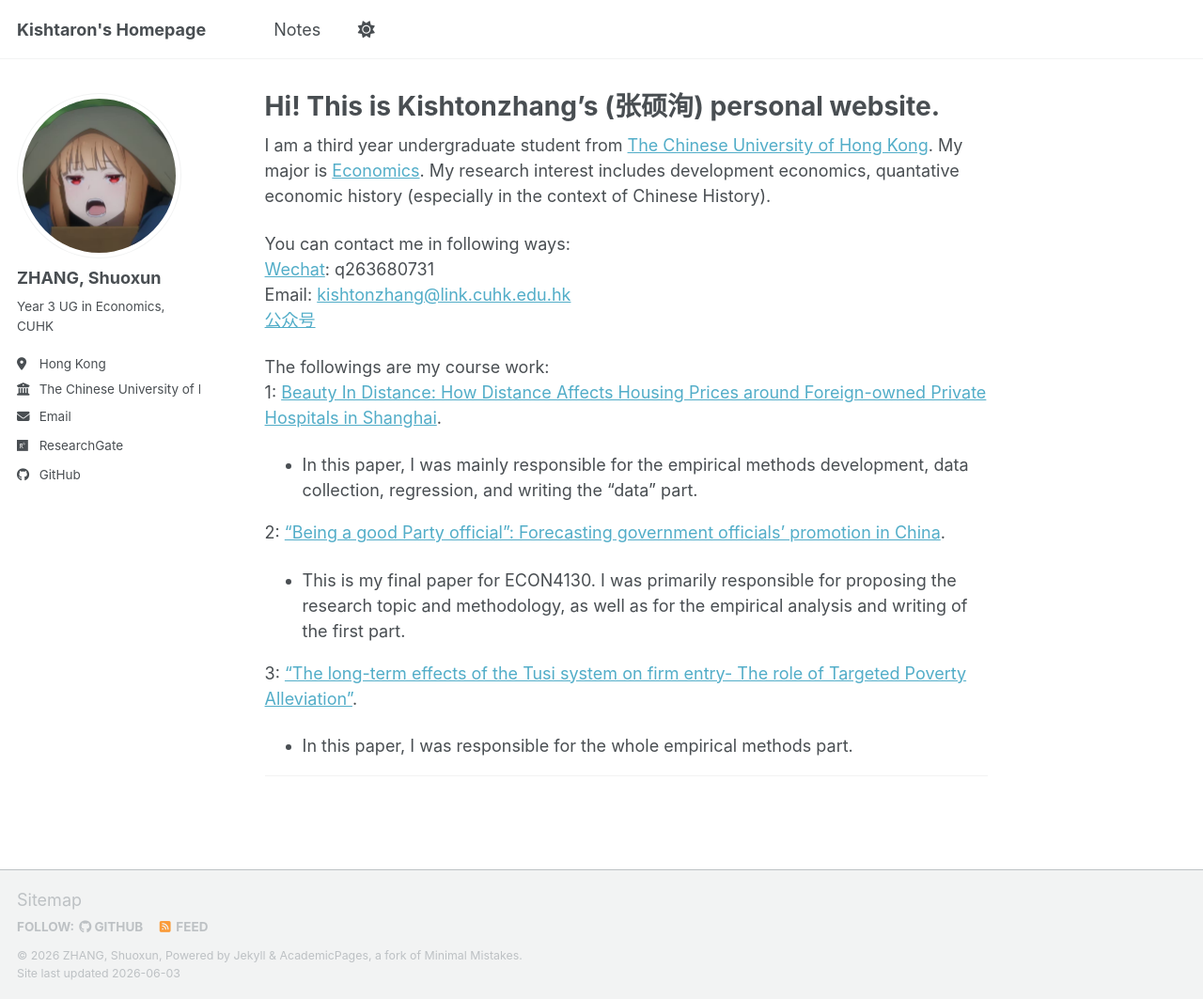
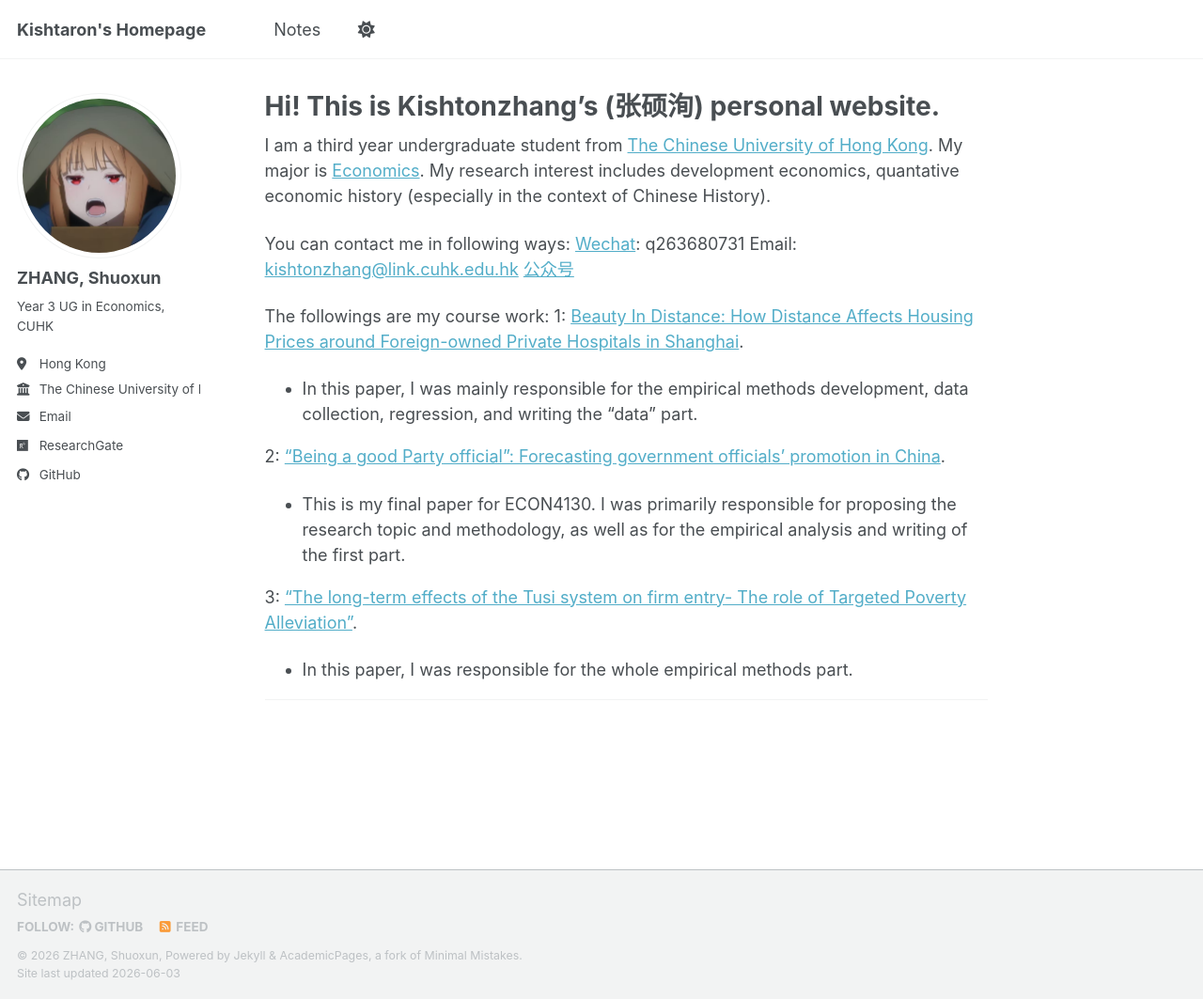
Before and after one commit to Kishtonzhang/Kishtonzhang.github.io, a Jekyll site: the page built from _pages/about.md, in a window 1280 px wide and 1063 px high. Shown: the whole window at 94% size. Built offline with Jekyll 4.4.1, drawn with Linux system fonts in a browser that asks for light colours; a script bundle is joined from its source files by our own code; library files that are not in the unit come from our copies.

```diff
--- a/_pages/about.md
+++ b/_pages/about.md
@@ -3,27 +3,27 @@ permalink: /
 title: "Hi! This is Kishtonzhang's (张硕洵) personal website. "
 author_profile: true
 redirect_from:
-  - /about/
-  - /about.html
+ - /about/
+ - /about.html
 ---
 I am a third year undergraduate student from [The Chinese University of Hong Kong](https://www.cuhk.edu.hk/chinese/index.html). My major is [Economics](https://www.econ.cuhk.edu.hk/en/home/). My research interest includes development economics, quantative economic history (especially in the context of Chinese History).
 
-You can contact me in following ways:<br>
-[Wechat](../images/Wechat_qrcode.jpg): q263680731<br>
-Email: [kishtonzhang@link.cuhk.edu.hk](mailto:kishtonzhang@link.cuhk.edu.hk)<br>
+You can contact me in following ways:
+[Wechat](../images/Wechat_qrcode.jpg): q263680731
+Email: [kishtonzhang@link.cuhk.edu.hk](mailto:kishtonzhang@link.cuhk.edu.hk)
 [公众号](https://mp.weixin.qq.com/s/z0jnAwvY1XEzjKS1rRtdwQ)
 
-The followings are my course work:<br>
+The followings are my course work:
 1: [Beauty In Distance: How Distance Affects
 Housing Prices around Foreign-owned
-Private Hospitals in Shanghai](../assets/econ2901_report.pdf).<br>
-- In this paper, I was mainly responsible for the empirical methods development, data collection, regression, and writing the "data" part. <br>
+Private Hospitals in Shanghai](../assets/econ2901_report.pdf).
+- In this paper, I was mainly responsible for the empirical methods development, data collection, regression, and writing the "data" part.
 
 2: [“Being a good Party official”: Forecasting
-government officials’ promotion in China](../assets/econ4130_report.pdf). <br>
-- This is my final paper for ECON4130. I was primarily responsible for proposing the research topic and methodology, as well as for the empirical analysis and writing of the first part.<br>
+government officials’ promotion in China](../assets/econ4130_report.pdf).
+- This is my final paper for ECON4130. I was primarily responsible for proposing the research topic and methodology, as well as for the empirical analysis and writing of the first part.
 
-3: ["The long-term effects of the Tusi system on firm entry- The role of Targeted Poverty Alleviation"](../assets/The long-term effects of the Tusi system on firm entry- The role of Targeted Poverty Alleviation.pdf). <br>
+3: ["The long-term effects of the Tusi system on firm entry- The role of Targeted Poverty Alleviation"](../assets/The%20long-term%20effects%20of%20the%20Tusi%20system%20on%20firm%20entry-%20The%20role%20of%20Targeted%20Poverty%20Alleviation.pdf).
 - In this paper, I was responsible for the whole empirical methods part.
 
 ____
```
